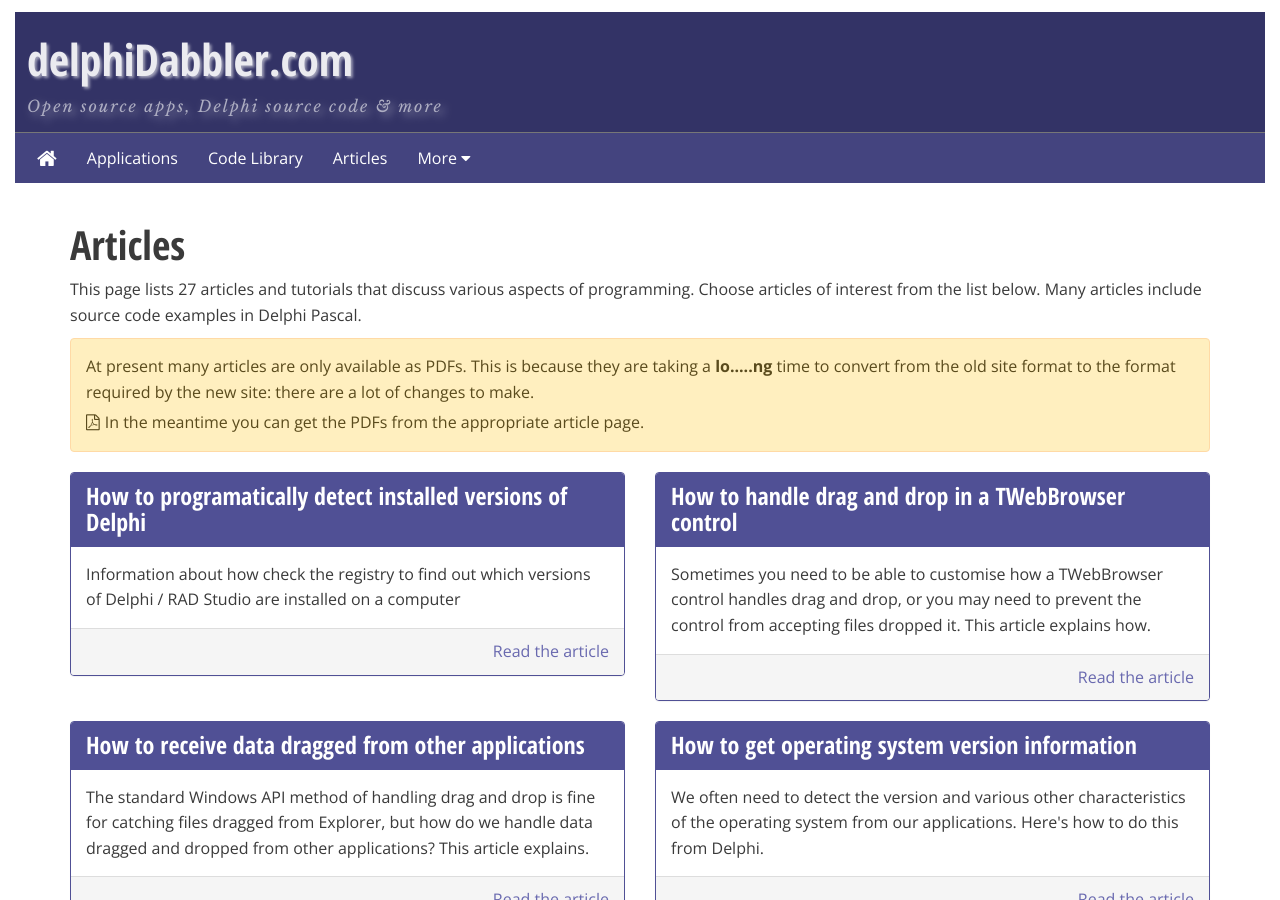
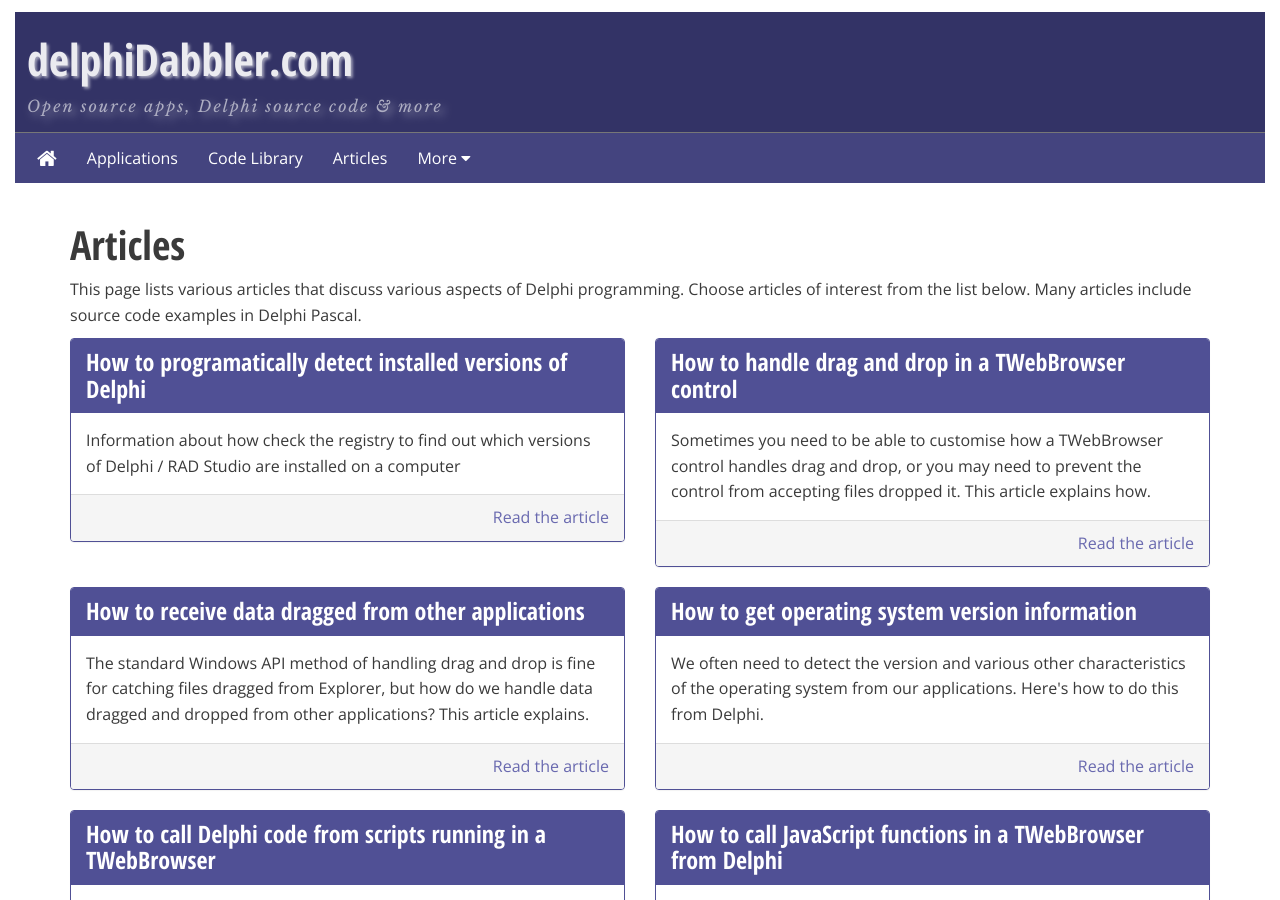
Before and after one commit to delphidabbler/delphidabbler.github.io, a Jekyll site: the page built from articles.html, in a window 1280 px wide and 900 px high. Built offline with Jekyll 4.4.1, drawn with Linux system fonts in a browser that asks for light colours; nearby versions of some CDN libraries; comment, search, counter and statistics services are not loaded.

Commit message:
Remove note about PDF articles

```diff
--- a/articles.html
+++ b/articles.html
@@ -23,26 +23,26 @@
     // get protocol, host and query string: we customise rest of URL
     const protocol = window.location.protocol;
     const host = location.host;
-    const [ , queryStr] = window.location.href.split('?');
-    if ( ! queryStr )
+    const [, queryStr] = window.location.href.split('?');
+    if (!queryStr)
       return; // no query string
 
     const queryParts = queryStr.split('&');
-    if ( ! queryParts )
+    if (!queryParts)
       return; // no query string
 
     const articleQuery = queryParts.find(elt => {
       return elt.startsWith('article=');
     });
-    if (! articleQuery)
+    if (!articleQuery)
       return; // no articles component of query string
 
-    const [ , articleIdStr] = articleQuery.split('=');
-    if (! articleIdStr )
+    const [, articleIdStr] = articleQuery.split('=');
+    if (!articleIdStr)
       return; // no article id specified
 
     articleId = parseInt(articleIdStr);
-    if ( (articleId < 1) || (articleId > 25 ) )
+    if ((articleId < 1) || (articleId > 25))
       return; // invalid article id
 
     // Construct new URL and redirect to it
@@ -56,20 +56,11 @@
   redirectIfQueryStr();
 </script>
 
-  <h1 role="heading">
+<h1 role="heading">
   Articles
 </h1>
 
-<p>This page lists {{ site.articles | size }} articles and tutorials that discuss various aspects of programming. Choose articles of interest from the list below. Many articles include source code examples in Delphi Pascal.</p>
-
-<div class="alert alert-warning">
-  <p>
-    At present many articles are only available as PDFs. This is because they are taking a <b>lo.....ng</b> time to convert from the old site format to the format required by the new site: there are a lot of changes to make.
-  </p>
-  <p>
-    <i class="fa fa-file-pdf-o fa-x-pad-right"></i>In the meantime you can get the PDFs from the appropriate article page.
-  </p>
-</div>
+<p>This page lists various articles that discuss various aspects of Delphi programming. Choose articles of interest from the list below. Many articles include source code examples in Delphi Pascal.</p>
 
 {% assign sorted_articles = site.articles | where: "index", true | sort: "article" | reverse %}
 {% for article in sorted_articles %}
@@ -90,7 +81,7 @@
       </div>
     </div>
   </article>
-{% if test == 0 or forloop.last %}
+  {% if test == 0 or forloop.last %}
 </div> <!-- ./row -->
 <!-- Clear the lg cols if their content doesn't match in height -->
 <div class="clearfix visible-md-block" role="presentation"></div>
```
